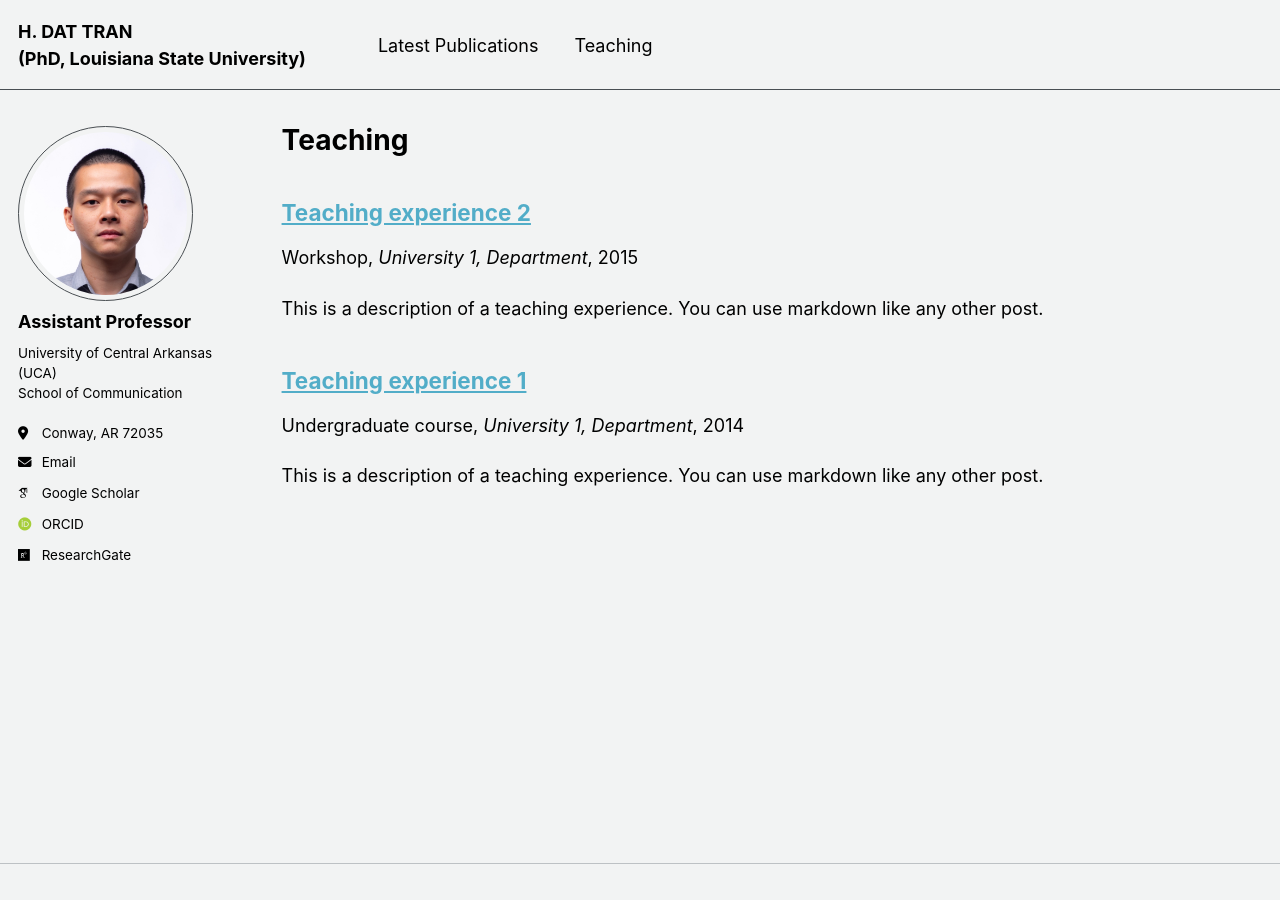
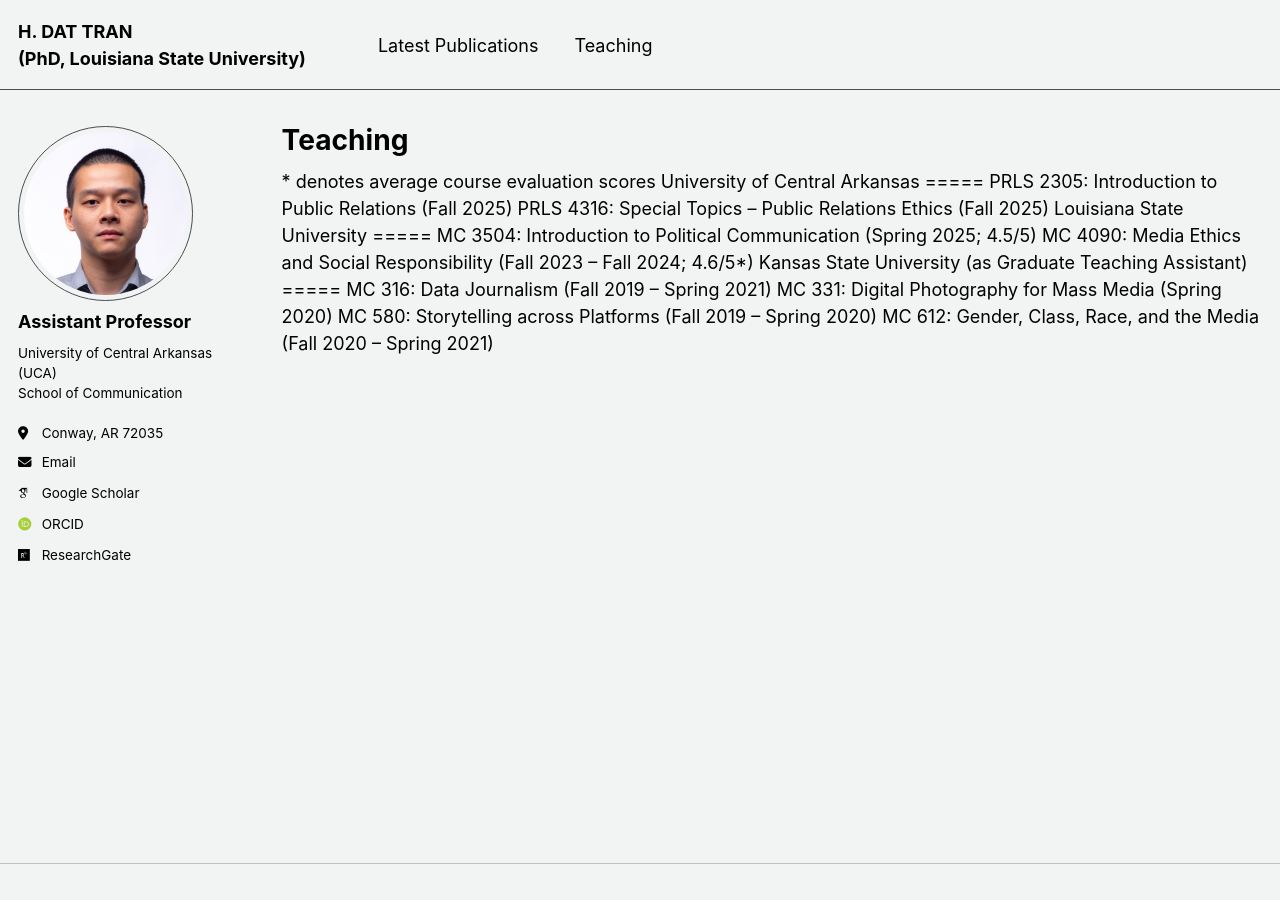
Before and after one commit to hdattran/hdattran.github.io, a Jekyll site: the page built from _pages/teaching.html, in a window 1280 px wide. Built offline with Jekyll 4.4.1, drawn with Linux system fonts in a browser that asks for light colours; some web fonts are replaced.

Commit message:
Update teaching.html

```diff
--- a/_pages/teaching.html
+++ b/_pages/teaching.html
@@ -6,7 +6,21 @@ author_profile: true
 ---
 
 {% include base_path %}
+* denotes average course evaluation scores
 
-{% for post in site.teaching reversed %}
-  {% include archive-single.html %}
-{% endfor %}
+University of Central Arkansas
+=====
+PRLS 2305: Introduction to Public Relations (Fall 2025)
+PRLS 4316: Special Topics – Public Relations Ethics (Fall 2025)
+
+Louisiana State University
+=====
+MC 3504: Introduction to Political Communication (Spring 2025; 4.5/5)
+MC 4090: Media Ethics and Social Responsibility (Fall 2023 – Fall 2024; 4.6/5*)
+
+Kansas State University (as Graduate Teaching Assistant)
+=====
+MC 316: Data Journalism (Fall 2019 – Spring 2021)
+MC 331: Digital Photography for Mass Media (Spring 2020)
+MC 580: Storytelling across Platforms (Fall 2019 – Spring 2020)
+MC 612: Gender, Class, Race, and the Media (Fall 2020 – Spring 2021)
```
